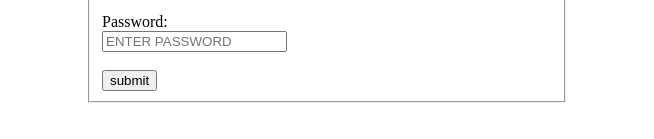
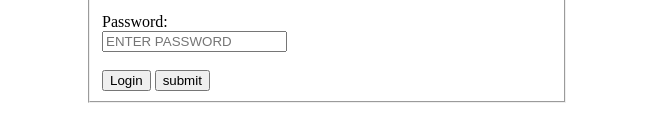
Before and after one commit to Balabharathi18/traininghtml, a plain HTML site: page index.html in a window 1280 px wide. Shown: the part 204-343 px from the top of the page, without its empty margins (313-967 px from the left). Drawn offline with Linux system fonts and the light colour scheme.

Commit message:
Update index.html

```diff
--- a/index.html
+++ b/index.html
@@ -30,7 +30,7 @@
                 <input type="text" id="lname" name="lastname"  placeholder="ENTER LASTNAME" required><br><br>
                 <label for="password">Password:</label><br>
                 <input type="password" id="pass" name="password"  placeholder="ENTER PASSWORD" required><br><br>
-                <!-- <input type="button" name="submit" value="Login" id="login" onclick="submitpage()"> -->
+                <input type="button" name="submit" value="Login" id="login" onclick="submitpage()">
                 <button onclick="submitpage()">submit</button><br>
                 <!-- <button onclick="submitpage()">submit</button><br> -->
             </fieldset>
```
